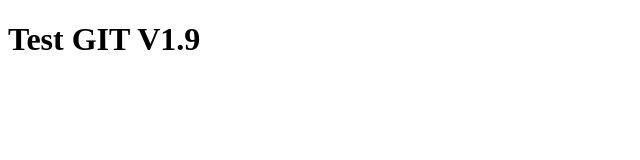
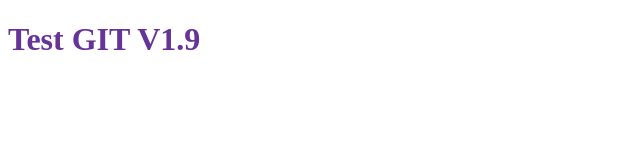
Before and after one commit to Nohpaynab/Testgithub_v1, a plain HTML site: page index.html in a window 1280 px wide. Shown: the whole page, without its empty margins (0-640 px from the left). Drawn offline with Linux system fonts and the light colour scheme.

Commit message:
Add class color

```diff
--- a/index.html
+++ b/index.html
@@ -3,9 +3,10 @@
 <head>
     <meta charset="UTF-8">
     <meta name="viewport" content="width=device-width, initial-scale=1.0">
+    <link rel="stylesheet" href="style.css">
     <title>Document</title>
 </head>
 <body>
-    <h1>Test GIT V1.9</h1>
+    <h1 class="title">Test GIT V1.9</h1>
 </body>
 </html>
--- a/style.css
+++ b/style.css
@@ -0,0 +1,3 @@
+.title{
+    color: rebeccapurple;
+}
```
